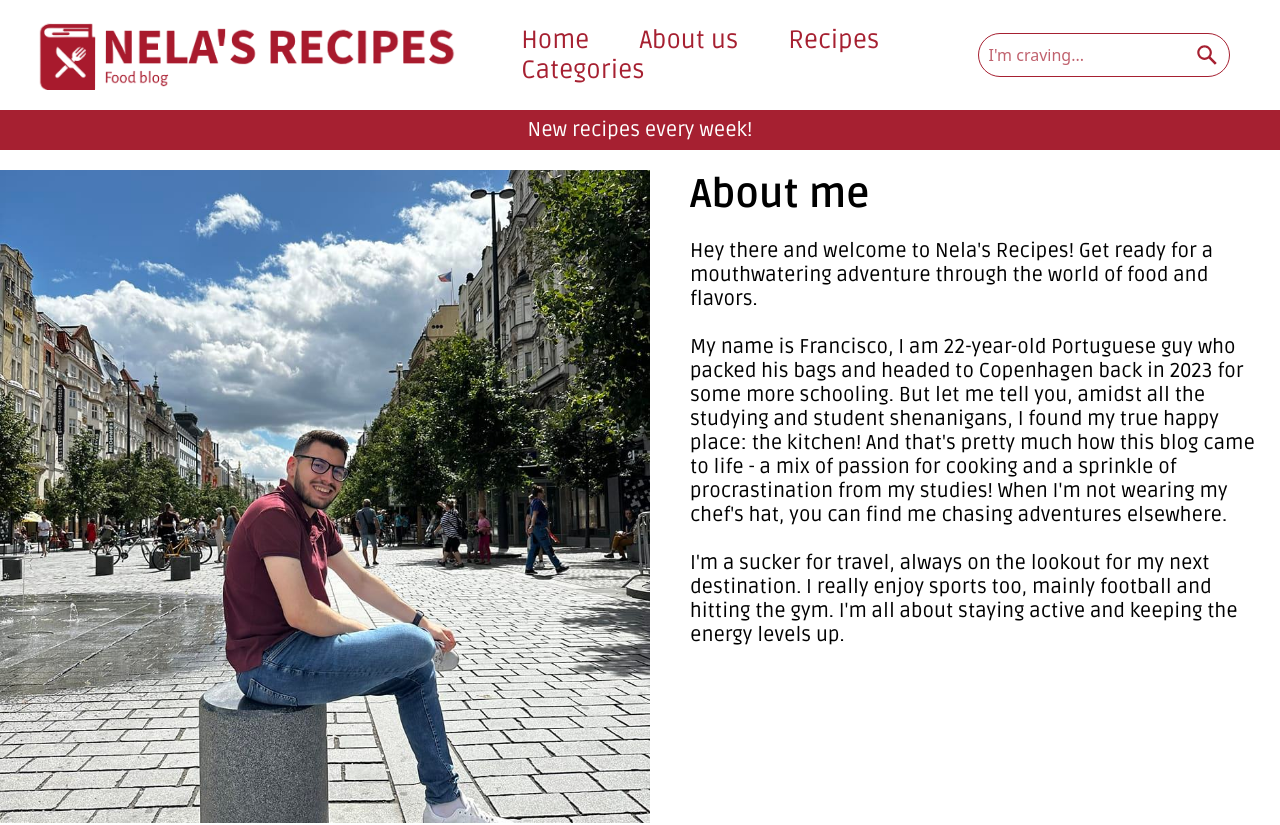
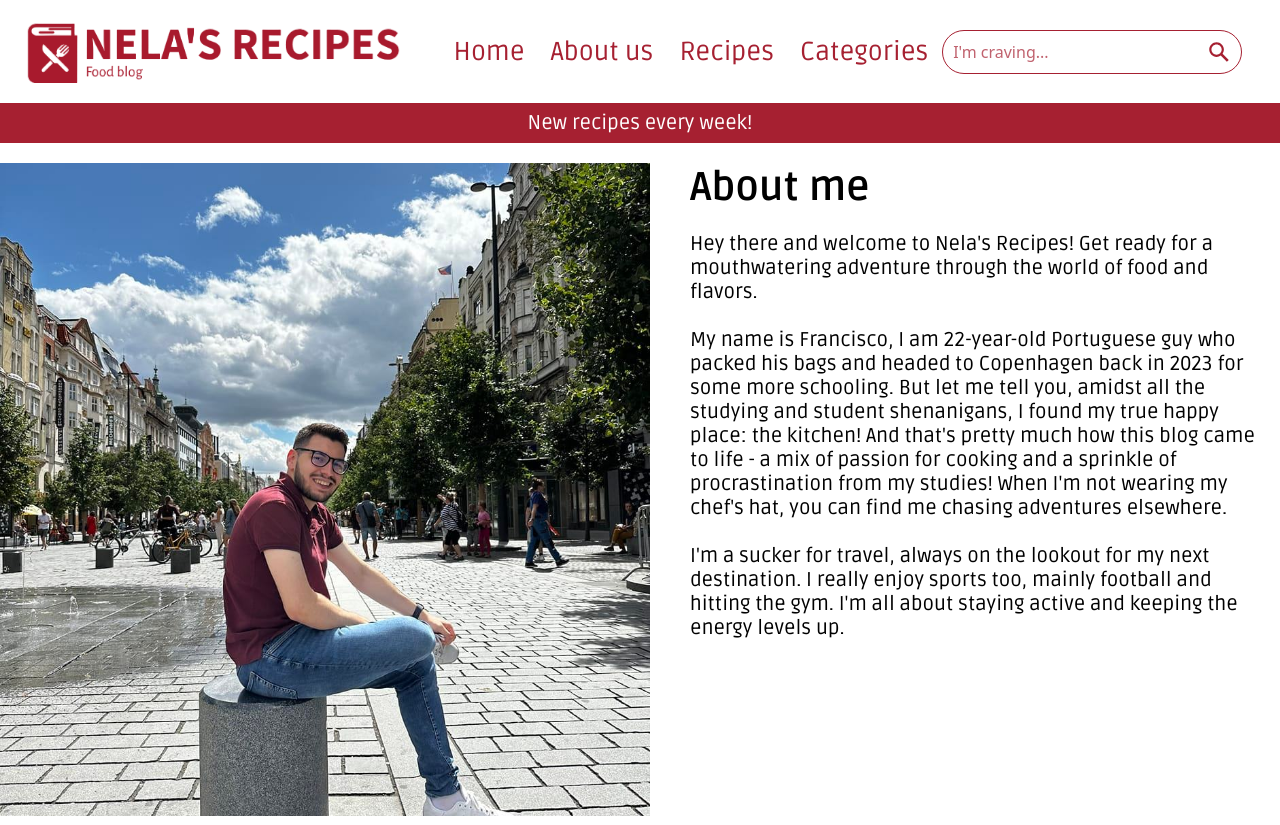
Before and after one commit to XicoCorreia/RecipeWebsite, an Angular app: page /about-us in a window 1280 px wide. Shown: the top 825 px of the page. Built offline with nearby package versions, Linux system fonts and the light colour scheme.

Commit message:
reforge header css

```diff
--- a/src/app/header/header.component.css
+++ b/src/app/header/header.component.css
@@ -1,13 +1,46 @@
-a{
-  color:#a62031;
-  font-size: 25px;
-}
-
 .container{
-  margin: 20px 3%;
+  margin: 1em 2%;
   display: flex;
   position: sticky;
   align-items: center;
+}
+
+#icon{
+  display: block;
+  width: 100%;
+  height: auto;
+}
+
+#icon_route{
+  max-width: 375px;
+}
+
+nav ul{
+    list-style-type: none;
+    margin: 0;
+}
+nav ul li{
+    display: inline-block;
+}
+nav ul li a{
+    padding: 0.5em;
+    color:#a62031;
+    font-size: 1.3em;
+}
+
+#line{
+  position: relative;
+  background-color: #a62031;
+  color:white;
+  height: 2em;
+  text-align: center;
+
+}
+
+p{
+  margin: 0;
+  height: 2em;
+  line-height: 2em;
 }
 
 #search{
@@ -50,36 +83,3 @@ a{
   height: 44px;
   padding: 10px;
 }
-
-#icon{
-  display: block;
-  width: 100%;
-  height: auto;
-
-}
-
-nav ul{
-    list-style-type: none;
-    margin: 0;
-}
-nav ul li{
-    display: inline-block;
-}
-nav ul li a{
-    padding: 1em;
-}
-
-#line{
-  position: relative;
-  background-color: #a62031;
-  color:white;
-  height: 40px;
-  text-align: center;
-
-}
-
-p{
-  margin: 0;
-  height: 2.5rem;
-  line-height: 2.5rem;
-}
--- a/src/app/header/header.component.html
+++ b/src/app/header/header.component.html
@@ -1,6 +1,6 @@
 <header>
     <div class="container">
-        <a href="#" routerLink="/">
+        <a href="#" routerLink="/" id="icon_route">
             <img src="{{icon}}" alt="" id="icon" width="400" height="71">
         </a>
     <nav>
```
Lines whose indentation alone changed are shown as unchanged.
